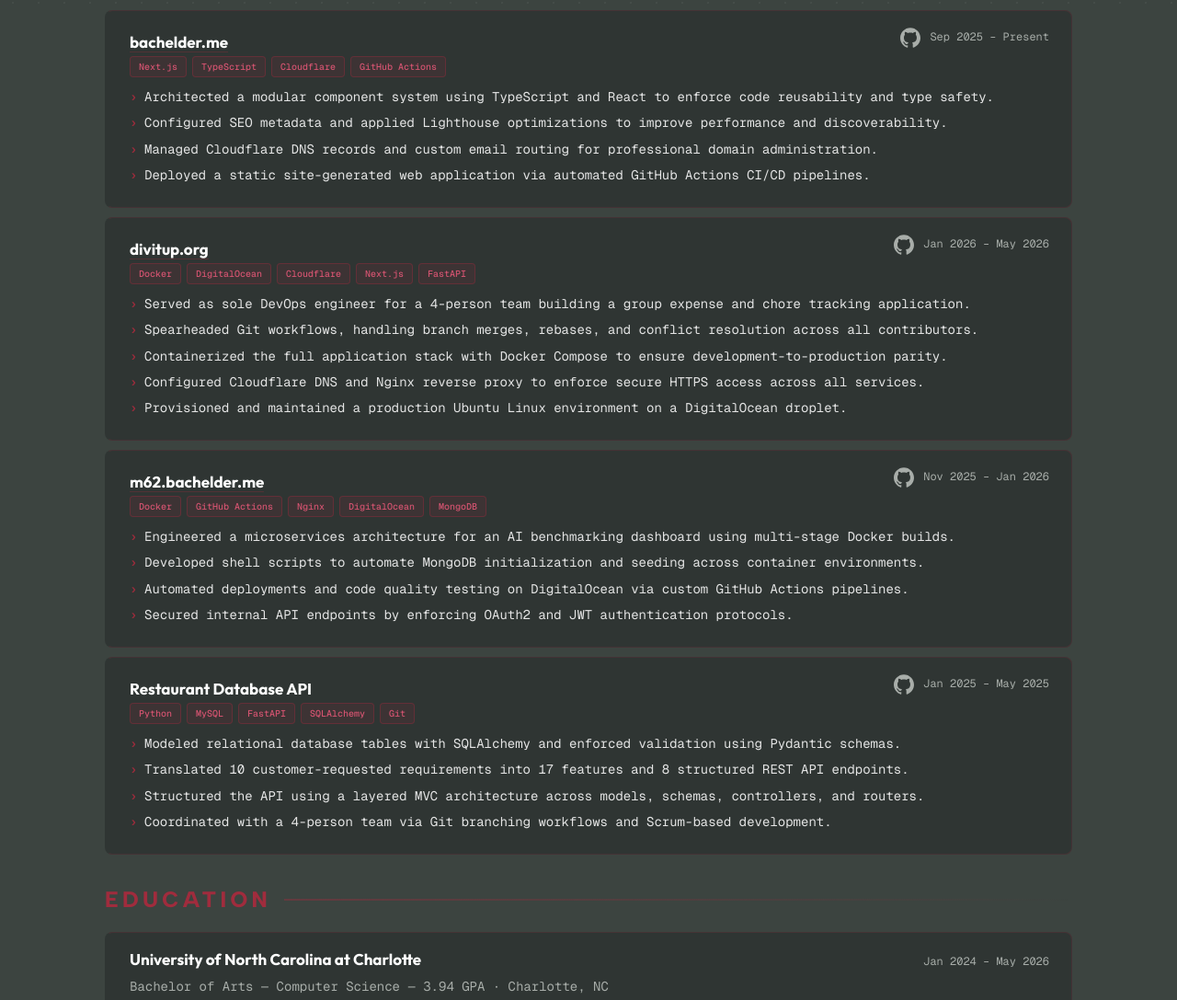
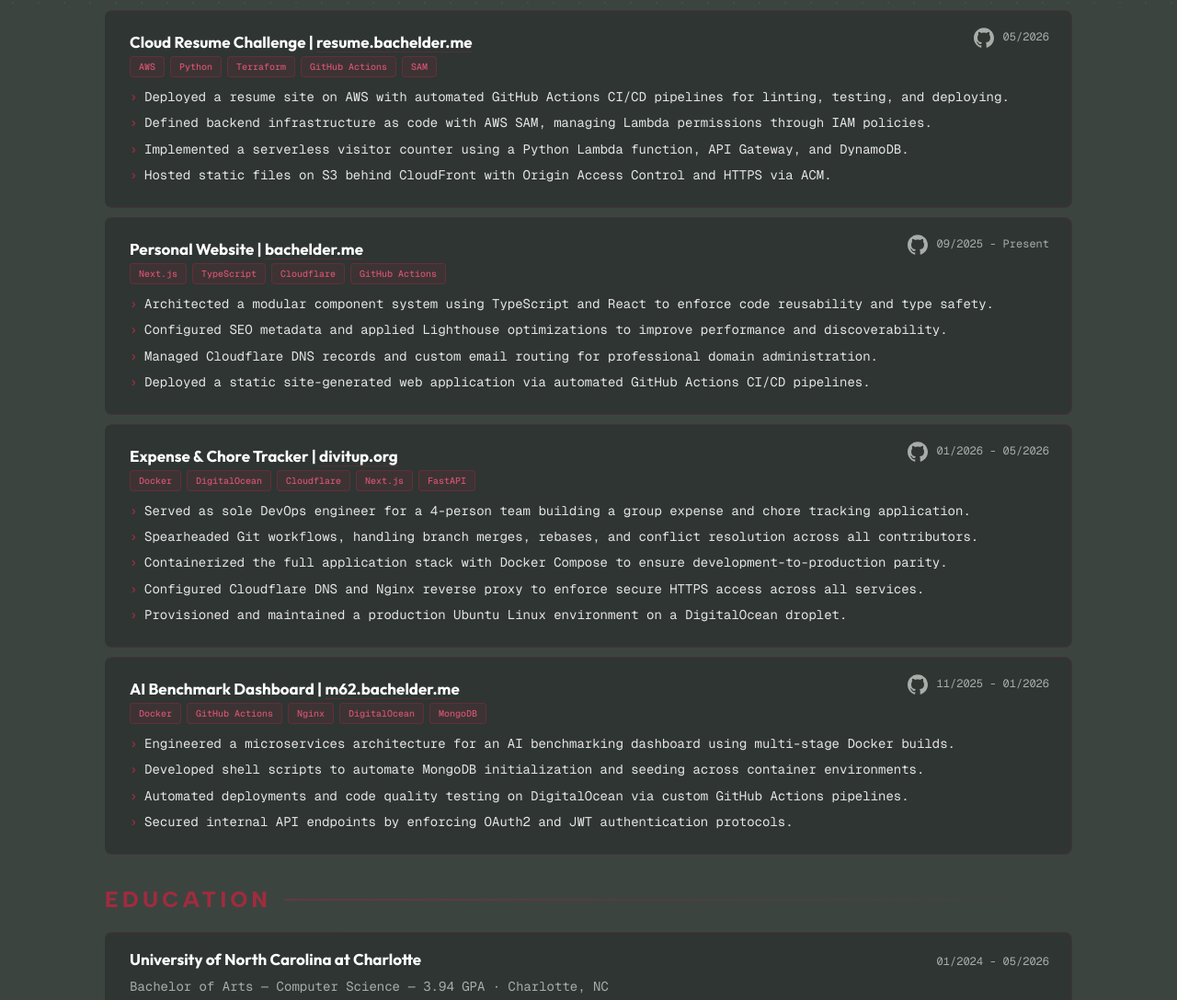
Before and after one commit to mbachel/cloud-resume, a plain HTML site: page index.html in a window 1280 px wide. Shown: the part 795-1882 px from the top of the page at 92% size. Drawn offline with nearby package versions, Linux system fonts and the light colour scheme; no server answers.

Commit message:
feat: updating content on index

```diff
--- a/index.html
+++ b/index.html
@@ -229,7 +229,7 @@
       <div class="entry">
         <div class="entry-header">
           <div class="entry-title">Lab Instructor</div>
-          <span class="date">Aug 2025 – May 2026</span>
+          <span class="date">08/2025 - 05/2026</span>
         </div>
         <div class="entry-org">University of North Carolina at Charlotte · Charlotte, NC</div>
         <ul>
@@ -242,13 +242,13 @@
       <div class="entry">
         <div class="entry-header">
           <div class="entry-title">Eagle Scout &amp; Lead Advisor</div>
-          <span class="date">Apr 2023 – Present</span>
+          <span class="date">04/2023 - Present</span>
         </div>
         <div class="entry-org">Scouting America — Troop and Crew 167 · Charlotte, NC</div>
         <ul>
           <li>Advised youth leaders through pre-trip planning sessions on contingency analysis and risk identification.</li>
           <li>Delivered a $2,000 Eagle Scout infrastructure project by coordinating procurement and 15 volunteers.</li>
-          <li>Mentored 20–25 youth weekly across two units on leadership, goal-setting, and project execution.</li>
+          <li>Mentored 20-25 youth weekly across two units on leadership, goal-setting, and project execution.</li>
         </ul>
       </div>
     </section>
@@ -258,13 +258,35 @@
       <div class="section-label">Projects</div>
 
       <div class="entry">
+      <div class="entry-header">
+        <div class="entry-title">Cloud Resume Challenge | <a href="https://resume.bachelder.me" target="_blank" rel="noopener">resume.bachelder.me</a></div>
+        <div class="entry-meta-right">
+          <a class="gh-link" href="https://github.com/mbachel/cloud-resume" target="_blank" rel="noopener" title="GitHub repo">
+            <svg viewBox="0 0 24 24" xmlns="http://www.w3.org/2000/svg"><path d="M12 .297c-6.63 0-12 5.373-12 12 0 5.303 3.438 9.8 8.205 11.385.6.113.82-.258.82-.577 0-.285-.01-1.04-.015-2.04-3.338.724-4.042-1.61-4.042-1.61C4.422 18.07 3.633 17.7 3.633 17.7c-1.087-.744.084-.729.084-.729 1.205.084 1.838 1.236 1.838 1.236 1.07 1.835 2.809 1.305 3.495.998.108-.776.417-1.305.76-1.605-2.665-.3-5.466-1.332-5.466-5.93 0-1.31.465-2.38 1.235-3.22-.135-.303-.54-1.523.105-3.176 0 0 1.005-.322 3.3 1.23.96-.267 1.98-.399 3-.405 1.02.006 2.04.138 3 .405 2.28-1.552 3.285-1.23 3.285-1.23.645 1.653.24 2.873.12 3.176.765.84 1.23 1.91 1.23 3.22 0 4.61-2.805 5.625-5.475 5.92.42.36.81 1.096.81 2.22 0 1.606-.015 2.896-.015 3.286 0 .315.21.69.825.57C20.565 22.092 24 17.592 24 12.297c0-6.627-5.373-12-12-12"/></svg>
+          </a>
+          <span class="date">05/2026</span>
+        </div>
+      </div>
+      <div class="tags">
+        <span class="tag">AWS</span><span class="tag">Python</span>
+        <span class="tag">Terraform</span><span class="tag">GitHub Actions</span><span class="tag">SAM</span>
+      </div>
+      <ul>
+        <li>Deployed a resume site on AWS with automated GitHub Actions CI/CD pipelines for linting, testing, and deploying.</li>
+        <li>Defined backend infrastructure as code with AWS SAM, managing Lambda permissions through IAM policies.</li>
+        <li>Implemented a serverless visitor counter using a Python Lambda function, API Gateway, and DynamoDB.</li>
+        <li>Hosted static files on S3 behind CloudFront with Origin Access Control and HTTPS via ACM.</li>
+      </ul>
+    </div>
+
+      <div class="entry">
         <div class="entry-header">
-          <div class="entry-title"><a href="https://bachelder.me" target="_blank" rel="noopener">bachelder.me</a></div>
+          <div class="entry-title">Personal Website | <a href="https://bachelder.me" target="_blank" rel="noopener">bachelder.me</a></div>
           <div class="entry-meta-right">
             <a class="gh-link" href="https://github.com/mbachel/mbachel.github.io" target="_blank" rel="noopener" title="GitHub repo">
               <svg viewBox="0 0 24 24" xmlns="http://www.w3.org/2000/svg"><path d="M12 .297c-6.63 0-12 5.373-12 12 0 5.303 3.438 9.8 8.205 11.385.6.113.82-.258.82-.577 0-.285-.01-1.04-.015-2.04-3.338.724-4.042-1.61-4.042-1.61C4.422 18.07 3.633 17.7 3.633 17.7c-1.087-.744.084-.729.084-.729 1.205.084 1.838 1.236 1.838 1.236 1.07 1.835 2.809 1.305 3.495.998.108-.776.417-1.305.76-1.605-2.665-.3-5.466-1.332-5.466-5.93 0-1.31.465-2.38 1.235-3.22-.135-.303-.54-1.523.105-3.176 0 0 1.005-.322 3.3 1.23.96-.267 1.98-.399 3-.405 1.02.006 2.04.138 3 .405 2.28-1.552 3.285-1.23 3.285-1.23.645 1.653.24 2.873.12 3.176.765.84 1.23 1.91 1.23 3.22 0 4.61-2.805 5.625-5.475 5.92.42.36.81 1.096.81 2.22 0 1.606-.015 2.896-.015 3.286 0 .315.21.69.825.57C20.565 22.092 24 17.592 24 12.297c0-6.627-5.373-12-12-12"/></svg>
             </a>
-            <span class="date">Sep 2025 – Present</span>
+            <span class="date">09/2025 - Present</span>
           </div>
         </div>
         <div class="tags">
@@ -281,12 +303,12 @@
 
       <div class="entry">
         <div class="entry-header">
-          <div class="entry-title"><a href="https://divitup.org" target="_blank" rel="noopener">divitup.org</a></div>
+          <div class="entry-title">Expense & Chore Tracker | <a href="https://divitup.org" target="_blank" rel="noopener">divitup.org</a></div>
           <div class="entry-meta-right">
             <a class="gh-link" href="https://github.com/mbachel/DivItUp" target="_blank" rel="noopener" title="GitHub repo">
               <svg viewBox="0 0 24 24" xmlns="http://www.w3.org/2000/svg"><path d="M12 .297c-6.63 0-12 5.373-12 12 0 5.303 3.438 9.8 8.205 11.385.6.113.82-.258.82-.577 0-.285-.01-1.04-.015-2.04-3.338.724-4.042-1.61-4.042-1.61C4.422 18.07 3.633 17.7 3.633 17.7c-1.087-.744.084-.729.084-.729 1.205.084 1.838 1.236 1.838 1.236 1.07 1.835 2.809 1.305 3.495.998.108-.776.417-1.305.76-1.605-2.665-.3-5.466-1.332-5.466-5.93 0-1.31.465-2.38 1.235-3.22-.135-.303-.54-1.523.105-3.176 0 0 1.005-.322 3.3 1.23.96-.267 1.98-.399 3-.405 1.02.006 2.04.138 3 .405 2.28-1.552 3.285-1.23 3.285-1.23.645 1.653.24 2.873.12 3.176.765.84 1.23 1.91 1.23 3.22 0 4.61-2.805 5.625-5.475 5.92.42.36.81 1.096.81 2.22 0 1.606-.015 2.896-.015 3.286 0 .315.21.69.825.57C20.565 22.092 24 17.592 24 12.297c0-6.627-5.373-12-12-12"/></svg>
             </a>
-            <span class="date">Jan 2026 – May 2026</span>
+            <span class="date">01/2026 - 05/2026</span>
           </div>
         </div>
         <div class="tags">
@@ -304,12 +326,12 @@
 
       <div class="entry">
         <div class="entry-header">
-          <div class="entry-title"><a href="https://m62.bachelder.me" target="_blank" rel="noopener">m62.bachelder.me</a></div>
+          <div class="entry-title">AI Benchmark Dashboard | <a href="https://m62.bachelder.me" target="_blank" rel="noopener">m62.bachelder.me</a></div>
           <div class="entry-meta-right">
             <a class="gh-link" href="https://github.com/mbachel/m62" target="_blank" rel="noopener" title="GitHub repo">
               <svg viewBox="0 0 24 24" xmlns="http://www.w3.org/2000/svg"><path d="M12 .297c-6.63 0-12 5.373-12 12 0 5.303 3.438 9.8 8.205 11.385.6.113.82-.258.82-.577 0-.285-.01-1.04-.015-2.04-3.338.724-4.042-1.61-4.042-1.61C4.422 18.07 3.633 17.7 3.633 17.7c-1.087-.744.084-.729.084-.729 1.205.084 1.838 1.236 1.838 1.236 1.07 1.835 2.809 1.305 3.495.998.108-.776.417-1.305.76-1.605-2.665-.3-5.466-1.332-5.466-5.93 0-1.31.465-2.38 1.235-3.22-.135-.303-.54-1.523.105-3.176 0 0 1.005-.322 3.3 1.23.96-.267 1.98-.399 3-.405 1.02.006 2.04.138 3 .405 2.28-1.552 3.285-1.23 3.285-1.23.645 1.653.24 2.873.12 3.176.765.84 1.23 1.91 1.23 3.22 0 4.61-2.805 5.625-5.475 5.92.42.36.81 1.096.81 2.22 0 1.606-.015 2.896-.015 3.286 0 .315.21.69.825.57C20.565 22.092 24 17.592 24 12.297c0-6.627-5.373-12-12-12"/></svg>
             </a>
-            <span class="date">Nov 2025 – Jan 2026</span>
+            <span class="date">11/2025 - 01/2026</span>
           </div>
         </div>
         <div class="tags">
@@ -323,28 +345,6 @@
           <li>Secured internal API endpoints by enforcing OAuth2 and JWT authentication protocols.</li>
         </ul>
       </div>
-
-      <div class="entry">
-        <div class="entry-header">
-          <div class="entry-title">Restaurant Database API</div>
-          <div class="entry-meta-right">
-            <a class="gh-link" href="https://github.com/Magnetize8953/itsc-3155-project" target="_blank" rel="noopener" title="GitHub repo">
-              <svg viewBox="0 0 24 24" xmlns="http://www.w3.org/2000/svg"><path d="M12 .297c-6.63 0-12 5.373-12 12 0 5.303 3.438 9.8 8.205 11.385.6.113.82-.258.82-.577 0-.285-.01-1.04-.015-2.04-3.338.724-4.042-1.61-4.042-1.61C4.422 18.07 3.633 17.7 3.633 17.7c-1.087-.744.084-.729.084-.729 1.205.084 1.838 1.236 1.838 1.236 1.07 1.835 2.809 1.305 3.495.998.108-.776.417-1.305.76-1.605-2.665-.3-5.466-1.332-5.466-5.93 0-1.31.465-2.38 1.235-3.22-.135-.303-.54-1.523.105-3.176 0 0 1.005-.322 3.3 1.23.96-.267 1.98-.399 3-.405 1.02.006 2.04.138 3 .405 2.28-1.552 3.285-1.23 3.285-1.23.645 1.653.24 2.873.12 3.176.765.84 1.23 1.91 1.23 3.22 0 4.61-2.805 5.625-5.475 5.92.42.36.81 1.096.81 2.22 0 1.606-.015 2.896-.015 3.286 0 .315.21.69.825.57C20.565 22.092 24 17.592 24 12.297c0-6.627-5.373-12-12-12"/></svg>
-            </a>
-            <span class="date">Jan 2025 – May 2025</span>
-          </div>
-        </div>
-        <div class="tags">
-          <span class="tag">Python</span><span class="tag">MySQL</span>
-          <span class="tag">FastAPI</span><span class="tag">SQLAlchemy</span><span class="tag">Git</span>
-        </div>
-        <ul>
-          <li>Modeled relational database tables with SQLAlchemy and enforced validation using Pydantic schemas.</li>
-          <li>Translated 10 customer-requested requirements into 17 features and 8 structured REST API endpoints.</li>
-          <li>Structured the API using a layered MVC architecture across models, schemas, controllers, and routers.</li>
-          <li>Coordinated with a 4-person team via Git branching workflows and Scrum-based development.</li>
-        </ul>
-      </div>
     </section>
 
     <!-- EDUCATION -->
@@ -353,11 +353,11 @@
       <div class="entry">
         <div class="entry-header">
           <div class="entry-title">University of North Carolina at Charlotte</div>
-          <span class="date">Jan 2024 – May 2026</span>
+          <span class="date">01/2024 - 05/2026</span>
         </div>
         <div class="entry-org">Bachelor of Arts — Computer Science — 3.94 GPA · Charlotte, NC</div>
         <div class="achievements-grid">
-          <div class="skill-row"><span class="skill-label">Honors</span><span class="skill-values">Summa Cum Laude · Chancellor's List 2024–26 · Tau Sigma Honor Society</span></div>
+          <div class="skill-row"><span class="skill-label">Honors</span><span class="skill-values">Summa Cum Laude · Chancellor's List 2024-26 · Tau Sigma Honor Society</span></div>
           <div class="skill-row"><span class="skill-label">Scouting</span><span class="skill-values">Eagle Scout · Vigil Honor · Wood Badge Owl · Venturing Leadership Award</span></div>
           <div class="skill-row"><span class="skill-label">Program</span><span class="skill-values">Early Entry Graduate Student (M.S. Information Technology)</span></div>
         </div>
@@ -369,20 +369,20 @@
       <div class="section-label">Skills</div>
       <div class="skills-grid">
         <div class="skill-row">
+          <span class="skill-label">Infrastructure</span>
+          <span class="skill-values">AWS · Docker · GitHub Actions · CI/CD · Git · Nginx · DigitalOcean · Cloudflare · Linux · MongoDB · MySQL</span>
+        </div>
+        <div class="skill-row">
+          <span class="skill-label">Certifications</span>
+          <span class="skill-values">TestOut Security Pro (CompTIA) · Python · SQL · Java Intermediate (SoloLearn)</span>
+        </div>
+        <div class="skill-row">
           <span class="skill-label">Languages</span>
           <span class="skill-values">Python · Java · TypeScript · JavaScript · SQL · HTML/CSS · Bash</span>
         </div>
         <div class="skill-row">
           <span class="skill-label">Frameworks</span>
-          <span class="skill-values">Next.js · React · FastAPI · Angular · SQLAlchemy · JUnit · PyTest</span>
-        </div>
-        <div class="skill-row">
-          <span class="skill-label">Tools &amp; Platforms</span>
-          <span class="skill-values">Docker · GitHub Actions · Nginx · DigitalOcean · Cloudflare · Linux · Git · MongoDB · MySQL</span>
-        </div>
-        <div class="skill-row">
-          <span class="skill-label">Certifications</span>
-          <span class="skill-values">TestOut Security Pro (CompTIA) · Python · SQL · Java Intermediate (SoloLearn)</span>
+          <span class="skill-values">Next.js · React · FastAPI · SQLAlchemy · pytest</span>
         </div>
       </div>
     </section>
```
